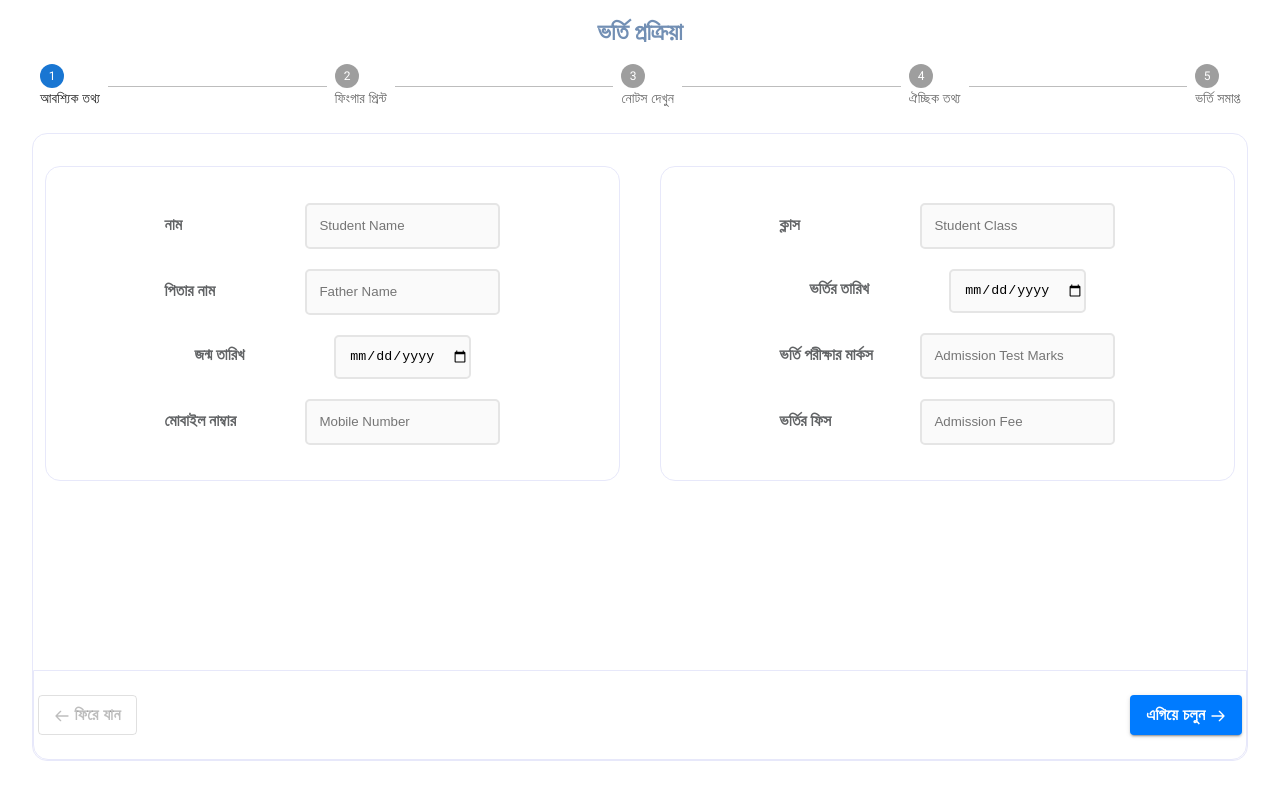
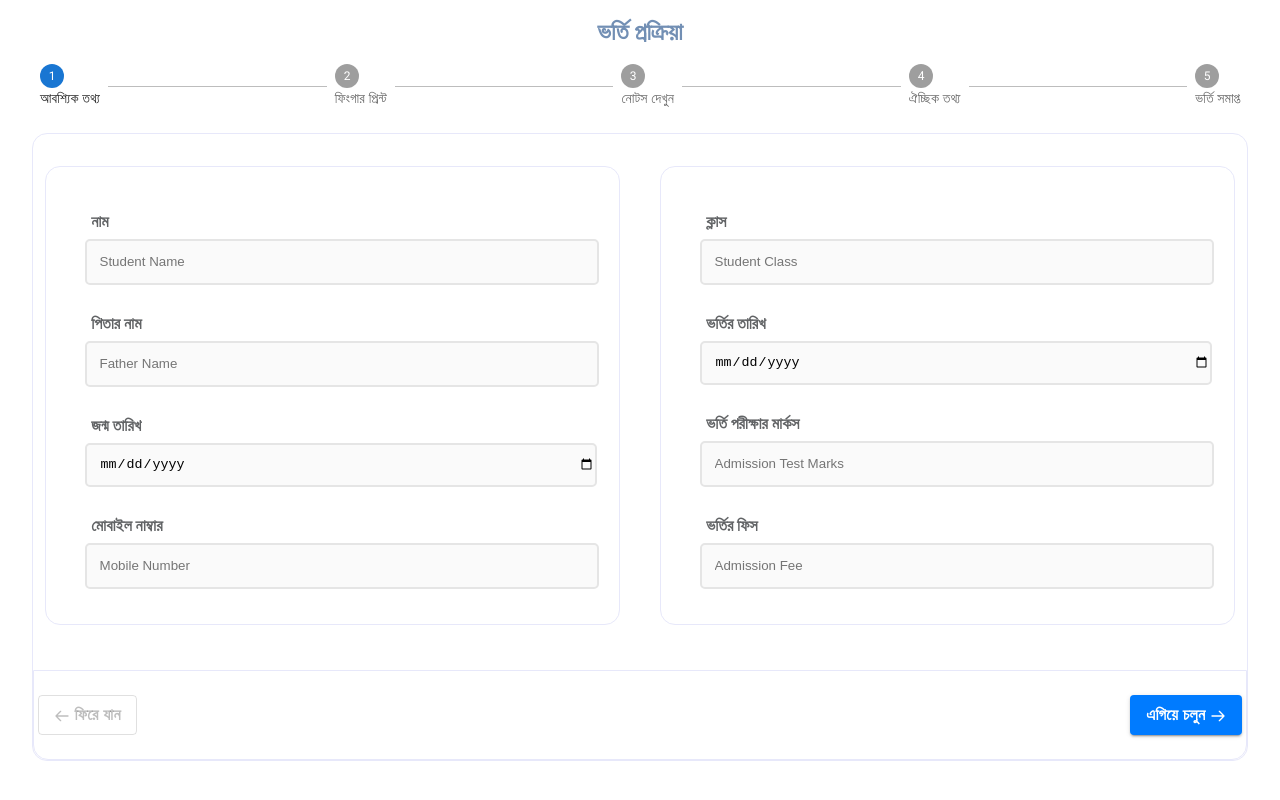
Before and after one commit to maharabhossain1/karigor-evaluation, a React (Create React App) app: page / in a window 1280 px wide. Built offline with nearby package versions, Linux system fonts and the light colour scheme.

Commit message:
style improved

```diff
--- a/src/RegForm/OptionalInfo/StudentInfo/StudentInfo.css
+++ b/src/RegForm/OptionalInfo/StudentInfo/StudentInfo.css
@@ -5,18 +5,19 @@
   padding: 2vw;
 }
 .student-info .input-field {
-  width: fit-content;
   padding: 10px 1vw;
   margin: auto;
 }
 .student-info .input-field label {
-  width: 140px;
+  width: 150px;
+  padding: 1vh 0.5vw;
   display: inline-block;
   font-weight: bold;
   color: #616365;
 }
 .student-info .input-field input {
   height: 40px;
+  width: 100%;
   padding-left: 1vw;
   background: #fafafa;
   border: 2px solid #e5e5e5;
```
